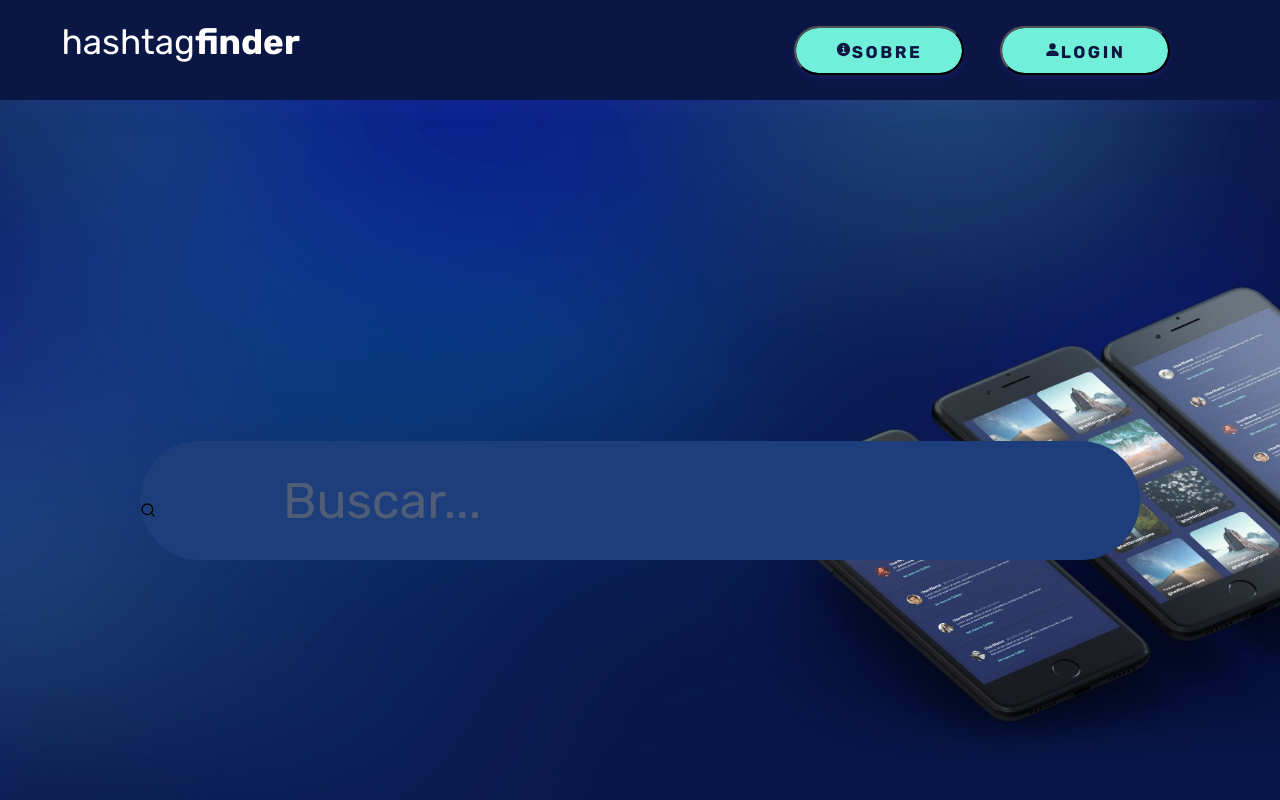
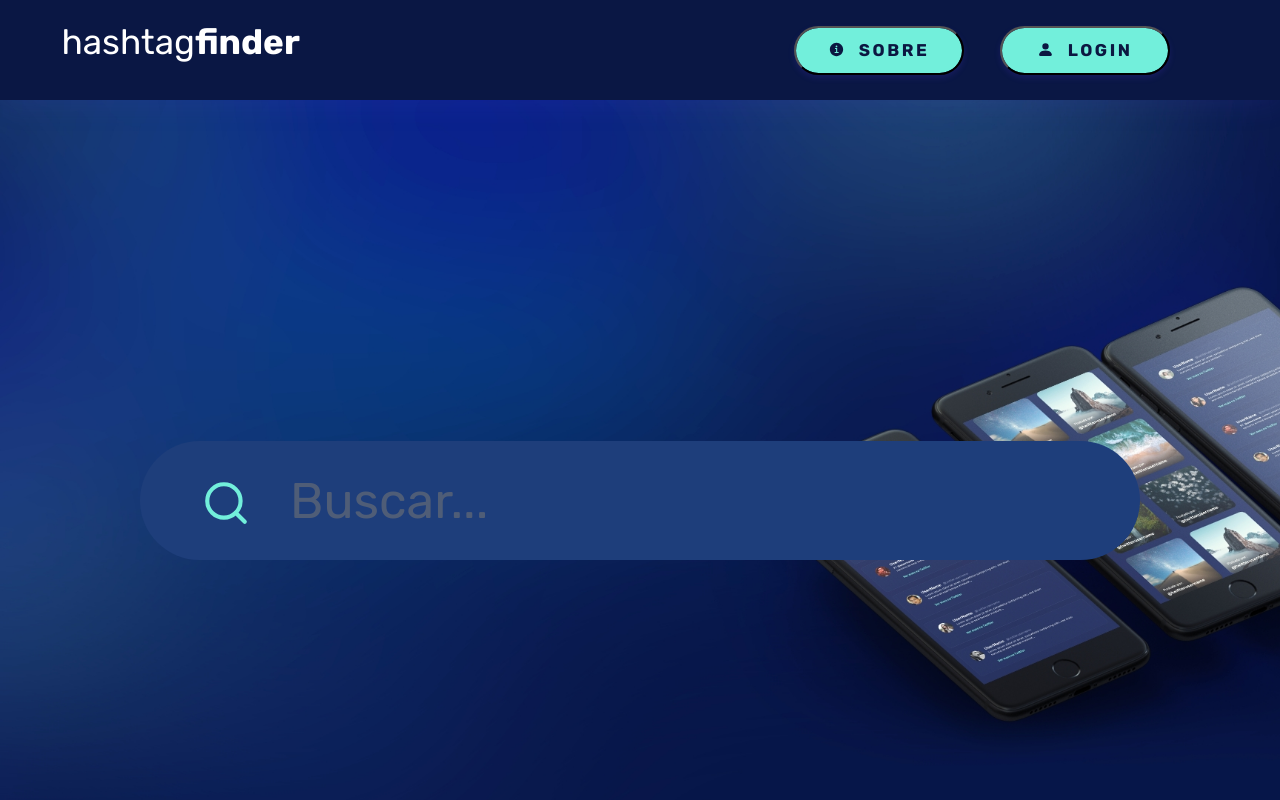
Before and after one commit to fabiodrneles/squad09, a React (Create React App) app in the folder squad09/: page / in a window 1280 px wide. Shown: the top 800 px of the page. Built offline with nearby package versions, Linux system fonts and the light colour scheme.

Commit message:
ajuste de tamanho dos icones e posições

```diff
--- a/squad09/src/components/Header/index.js
+++ b/squad09/src/components/Header/index.js
@@ -14,12 +14,16 @@ function Top(){
 
                 <div className="botoes">
                     <button className="btnLeft">
-                    <IoInformationCircleSharp/>
-                      Sobre
+                    <div className="info">
+                      <IoInformationCircleSharp/>
+                    </div>
+                      <p>Sobre</p>
                     </button>
                     <button className="btnRight">
-                    <BsFillPersonFill/>
-                      Login
+                    <div className="person">
+                      <BsFillPersonFill/>
+                    </div>
+                      <p>Login</p>
                     </button>
                 </div>
             </div>
--- a/squad09/src/components/Header/style.css
+++ b/squad09/src/components/Header/style.css
@@ -45,6 +45,9 @@ button {
 
 
 .btnLeft {
+    display: flex;
+    justify-content: center;
+    align-items: center;
     top: 36px;
     left: 1484px;
     width: 170px;
@@ -58,6 +61,9 @@ button {
 }
 
 .btnRight{
+    display: flex;
+    justify-content: center;
+    align-items: center;
     top: 36px;
     left: 1484px;
     width: 170px;
@@ -101,12 +107,6 @@ span {
 }
 
 
-.IoInformationCircleSharp {
-  margin-right: 14.23px;
-  margin-top: 19px;
-
+.info, .person{
+  margin-right: 14px;
 }
-
-path {
-  margin-right: 14.23px;
-}
--- a/squad09/src/components/SearchBar/index.js
+++ b/squad09/src/components/SearchBar/index.js
@@ -4,9 +4,11 @@ import { FiSearch } from 'react-icons/fi';
 function SearchBar () {
     return(
         <div id="divBusca">
-            <FiSearch/>
-            <input  type="text" id="txtBusca" placeholder="Buscar..."/>
+            <div className="FiSearch">
+                <FiSearch/>
+            </div>
 
+                <input  type={"text"} id="txtBusca" placeholder="Buscar..."/>
         </div>
     );
 }
--- a/squad09/src/components/SearchBar/style.css
+++ b/squad09/src/components/SearchBar/style.css
@@ -2,6 +2,7 @@
     padding: 0;
     margin: 0;
 }
+
 #divBusca{
     top: 729px;
     left: 460px;
@@ -12,7 +13,7 @@
     opacity: 1;
   }
 
-  #txtBusca{
+  #txtBusca {
     top: 759px;
     left: 587px;
     width: 197px;
@@ -21,7 +22,7 @@
 
     padding-top: 0px;
     margin-top: 30px;
-    margin-left: 127px;
+    margin-left: 150px;
     background-color:transparent;
     border:none;
     color: #8D9DA2;
@@ -31,6 +32,12 @@
     opacity: 0.57;
   }
 
-  FiSearch {
-    margin-left: 35px;
+  .FiSearch {
+    position: absolute;
+    margin-top: 37px;
+    margin-left: 60.68px;
+    margin-bottom: 50.17px;
+    opacity: 1;
+    font-size: 50px;
+    color: #72EFDB;
   }
```
Also changed, not shown: squad09/src/index.css (line endings or trailing spaces).
